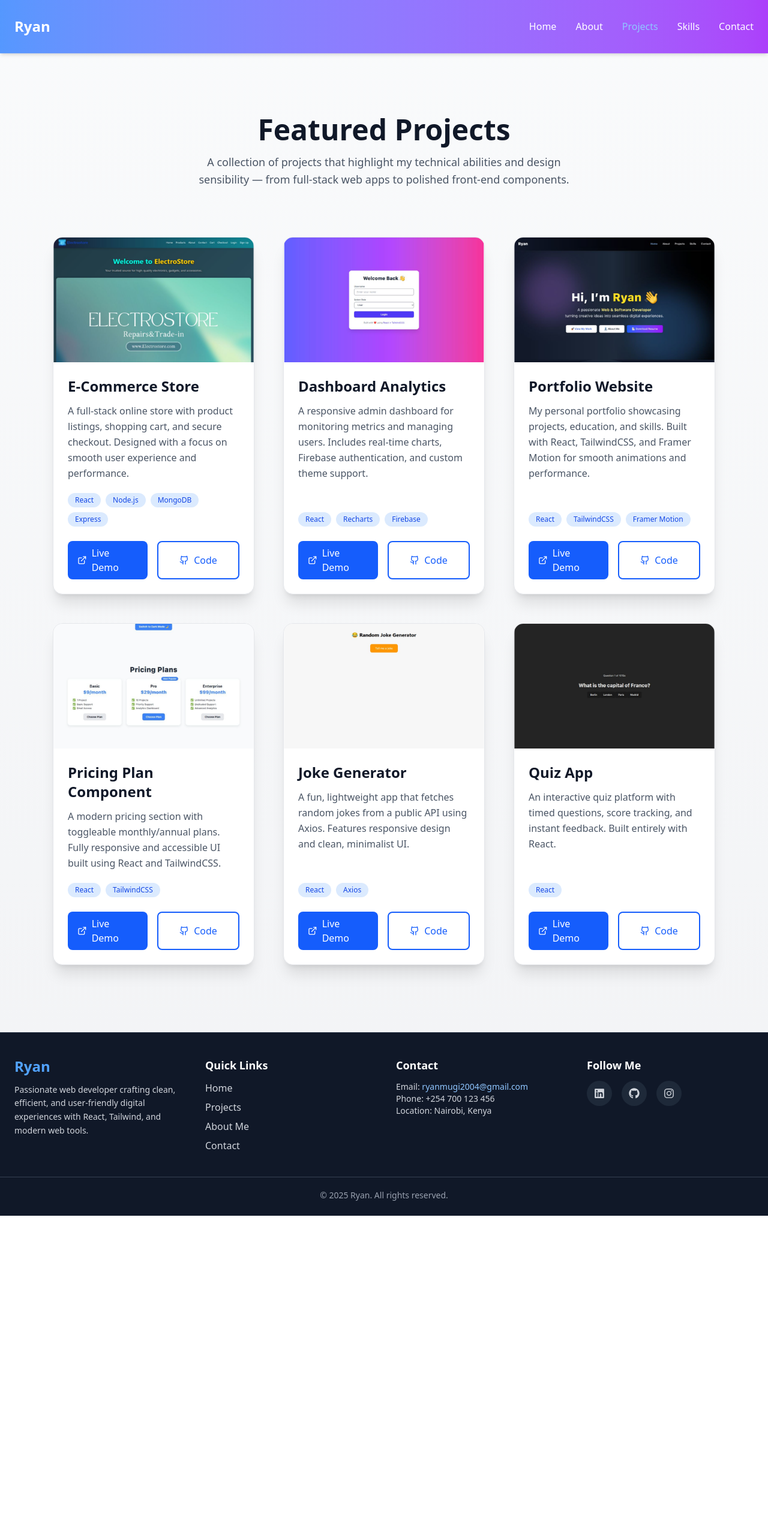
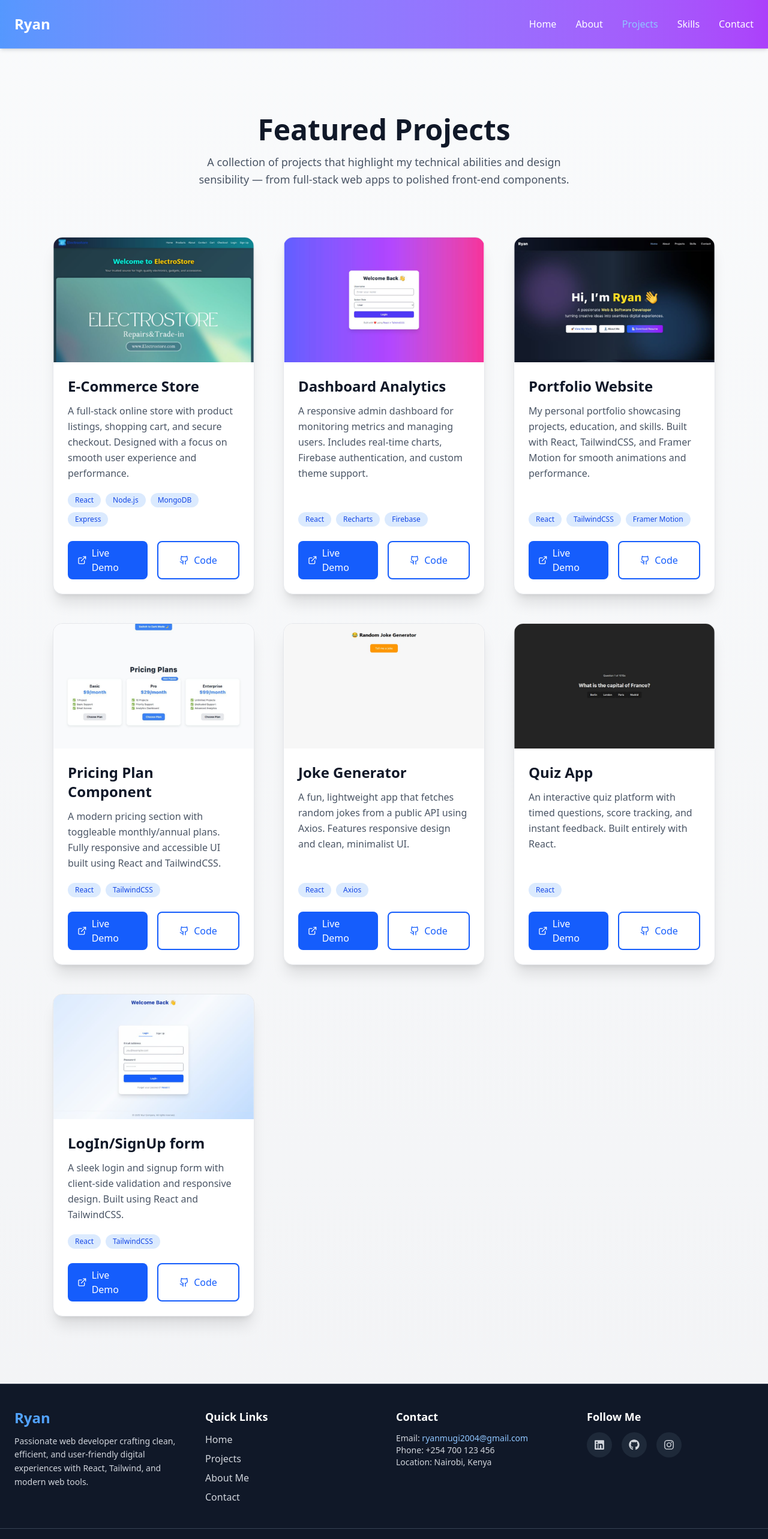
Before and after one commit to Raytay1234/Portfolio2, a React (Vite) app: page /projects in a window 1280 px wide. Shown: the top 2566 px of the page at 60% size. Before the commit the page ends 2027 px from the top, so only its background shows below. Built offline with nearby package versions, Linux system fonts and the light colour scheme.

Commit message:
added project

```diff
--- a/src/components/Navbar.jsx
+++ b/src/components/Navbar.jsx
@@ -1,14 +1,30 @@
-import React from "react";
+import React, { useState } from "react";
 import { Link, useLocation } from "react-router-dom";
+import { Menu, X } from "lucide-react";
+import { motion as Motion, AnimatePresence } from "framer-motion";
 
 const Navbar = () => {
   const location = useLocation();
+  const [menuOpen, setMenuOpen] = useState(false);
 
   const linkClasses = (path) =>
-    `relative transition-colors duration-300 ${location.pathname === path
-      ? "text-blue-300"
-      : "text-white hover:text-blue-300"
+    `block py-2 transition-colors duration-300 ${
+      location.pathname === path
+        ? "text-blue-300"
+        : "text-white hover:text-blue-300"
     }`;
+
+  const toggleMenu = () => setMenuOpen(!menuOpen);
+
+  const menuVariants = {
+    hidden: { opacity: 0, y: -10 },
+    visible: {
+      opacity: 1,
+      y: 0,
+      transition: { duration: 0.25, ease: "easeOut" },
+    },
+    exit: { opacity: 0, y: -10, transition: { duration: 0.2 } },
+  };
 
   return (
     <nav
@@ -17,7 +33,7 @@ const Navbar = () => {
                  dark:from-gray-900/90 dark:to-black/90 backdrop-blur-md
                  border-b border-white/10 text-white z-50 shadow-md transition-all duration-300"
     >
-      <div className="max-w-7xl mx-auto flex justify-between items-center px-6 py-7">
+      <div className="max-w-7xl mx-auto flex justify-between items-center px-6 py-5">
         {/* Logo */}
         <Link
           to="/"
@@ -26,8 +42,8 @@ const Navbar = () => {
           Ryan
         </Link>
 
-        {/* Links */}
-        <div className="flex gap-8 text-sm md:text-base font-medium">
+        {/* Desktop Links */}
+        <div className="hidden md:flex gap-8 text-sm md:text-base font-medium">
           <Link to="/" className={linkClasses("/")}>
             Home
           </Link>
@@ -44,7 +60,67 @@ const Navbar = () => {
             Contact
           </Link>
         </div>
+
+        {/* Mobile Menu Button */}
+        <button
+          onClick={toggleMenu}
+          className="md:hidden text-white hover:text-blue-300 transition"
+        >
+          {menuOpen ? <X size={28} /> : <Menu size={28} />}
+        </button>
       </div>
+
+      {/* Mobile Dropdown Menu */}
+      <AnimatePresence>
+        {menuOpen && (
+          <Motion.div
+            variants={menuVariants}
+            initial="hidden"
+            animate="visible"
+            exit="exit"
+            className="md:hidden bg-gradient-to-b from-blue-600/90 to-purple-700/90
+                       dark:from-gray-800/95 dark:to-black/95 px-6 py-4 border-t border-white/10"
+          >
+            <div className="flex flex-col gap-4 text-base font-medium">
+              <Link
+                to="/"
+                onClick={() => setMenuOpen(false)}
+                className={linkClasses("/")}
+              >
+                Home
+              </Link>
+              <Link
+                to="/about"
+                onClick={() => setMenuOpen(false)}
+                className={linkClasses("/about")}
+              >
+                About
+              </Link>
+              <Link
+                to="/projects"
+                onClick={() => setMenuOpen(false)}
+                className={linkClasses("/projects")}
+              >
+                Projects
+              </Link>
+              <Link
+                to="/skills"
+                onClick={() => setMenuOpen(false)}
+                className={linkClasses("/skills")}
+              >
+                Skills
+              </Link>
+              <Link
+                to="/contact"
+                onClick={() => setMenuOpen(false)}
+                className={linkClasses("/contact")}
+              >
+                Contact
+              </Link>
+            </div>
+          </Motion.div>
+        )}
+      </AnimatePresence>
     </nav>
   );
 };
--- a/src/pages/Projects.jsx
+++ b/src/pages/Projects.jsx
@@ -1,7 +1,6 @@
 import React from "react";
 import { motion as Motion } from "framer-motion";
 import { Github, ExternalLink } from "lucide-react";
-
 const projects = [
   {
     title: "E-Commerce Store",
@@ -56,6 +55,15 @@ const projects = [
     tech: ["React"],
     demo: "https://quiz-game-nine-nu.vercel.app/",
     github: "https://github.com/Raytay1234/Quiz-game",
+  },
+  {
+    title: "LogIn/SignUp form",
+    description:
+      "A sleek login and signup form with client-side validation and responsive design. Built using React and TailwindCSS.",
+    image: "/projects/forms.png",
+    tech: ["React", "TailwindCSS"],
+    demo: "https://forms-mauve-sigma.vercel.app/",
+    github: "https://github.com/Raytay1234/Forms",
   },
 ];
 
```
Also changed, not shown: public/projects/forms.png (added).
